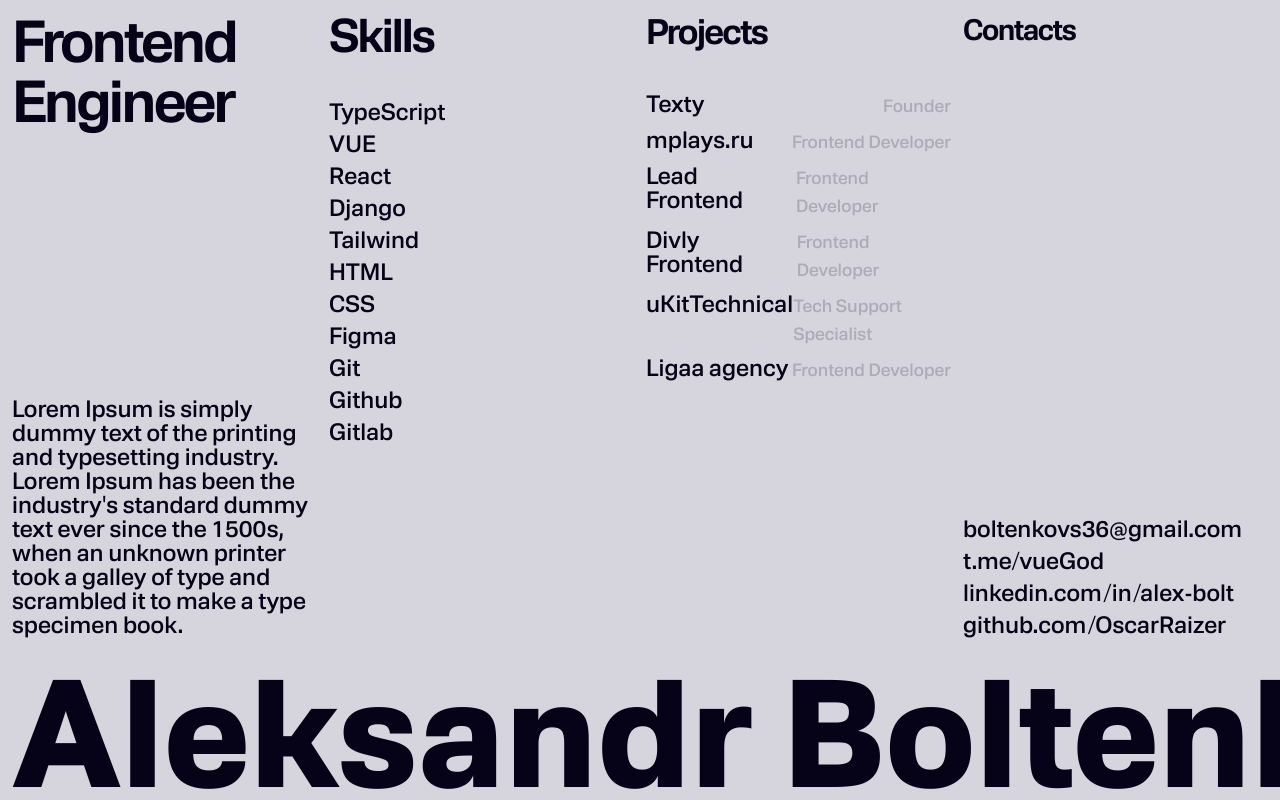
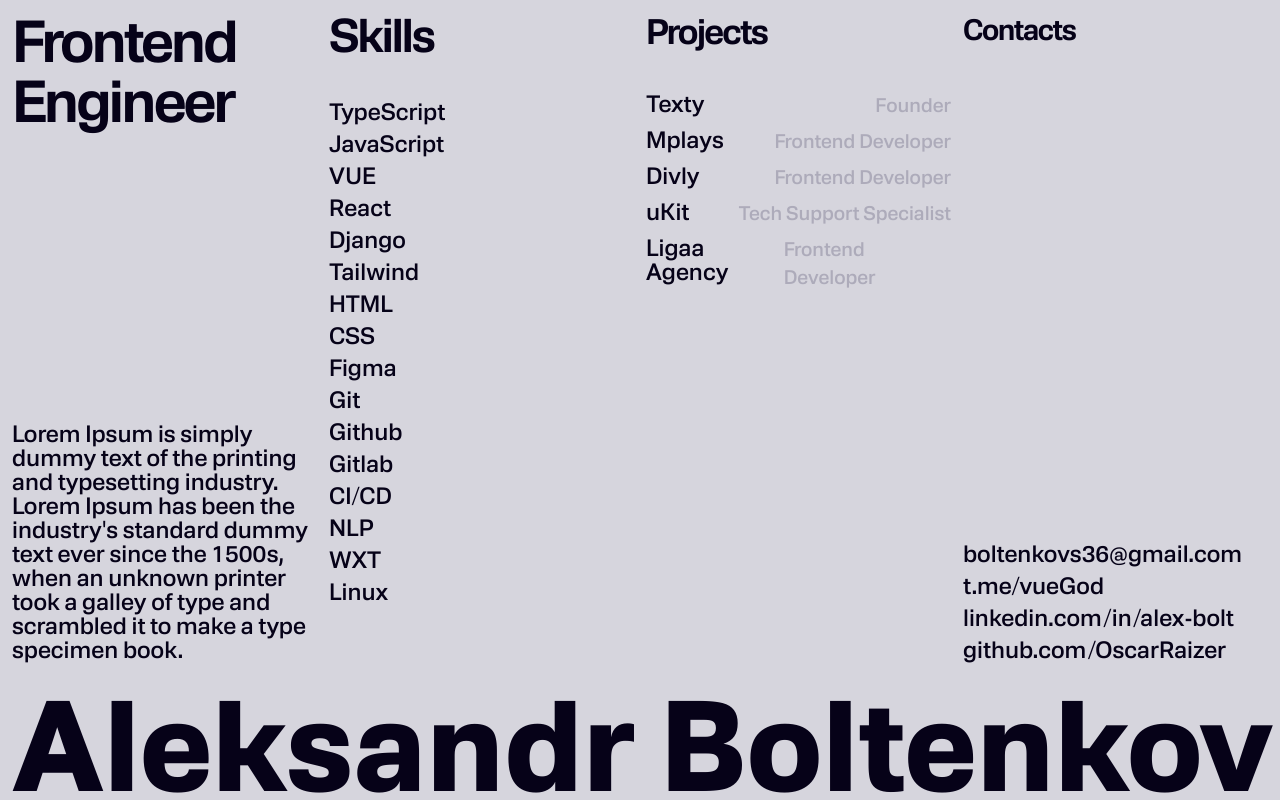
Before and after one commit to OscarRaizer/AlexBolt.dev, a Vue app: page / in a window 1280 px wide. Built offline with nearby package versions, Linux system fonts and the light colour scheme; the HTML template or start-up script is replaced by a standard one.

Commit message:
feat: highlight skills based on selected projects

```diff
--- a/src/components/ProjectsSection.vue
+++ b/src/components/ProjectsSection.vue
@@ -2,16 +2,32 @@
 import { useGlobalStore } from '@/stores/GlobalStore'
 
 const store = useGlobalStore()
+const projects = store.projects
 
-const projects = store.projects
+const setHighlightedSkills = (skills: string[]) => {
+  store.setHighlightedSkills(skills)
+}
+
+const resetHighlightedSkills = () => {
+  store.resetHighlightedSkills()
+}
 </script>
+
 <template>
   <div>
     <h2 class="text-4xl tracking-tighter mb-10">Projects</h2>
     <ul class="flex flex-col gap-2 font-medium text-2xl leading-6">
-      <li v-for="project in projects" :key="project.name" class="flex justify-between">
-        <span>{{ project.name }}</span>
-        <span class="text-lg text-[#adabba]">{{ project.role }}</span>
+      <li
+        v-for="project in projects"
+        :key="project.name"
+        class="group hover:bg-[#060218] hover:text-[#d6d5dd]"
+        @mouseenter="setHighlightedSkills(project.skills)"
+        @mouseleave="resetHighlightedSkills"
+      >
+        <a class="flex justify-between" target="_blank" :href="project.link"
+          ><span class="text-[#060218] group-hover:text-[#e4e3e8]">{{ project.name }}</span
+          ><span class="text-[#adabba] text-xl">{{ project.role }}</span></a
+        >
       </li>
     </ul>
   </div>
--- a/src/components/SkillsSection.vue
+++ b/src/components/SkillsSection.vue
@@ -1,16 +1,29 @@
 <script setup lang="ts">
 import { useGlobalStore } from '@/stores/GlobalStore'
+import { computed } from 'vue'
+const store = useGlobalStore()
+const skills = store.skills
 
-const store = useGlobalStore()
+const skillStyles = computed(() => {
+  const isHighlightedEmpty = store.highlightedSkills.length === 0
+  return skills.map((skill) => ({
+    skill,
+    color:
+      isHighlightedEmpty || store.highlightedSkills.includes(skill)
+        ? '#060218' // black
+        : '#adabba', // gray
+  }))
+})
+</script>
 
-const skills = store.skills
-</script>
 <template>
   <div>
     <h2 class="text-5xl tracking-tighter mb-10">Skills</h2>
     <ul class="flex flex-col gap-2 font-medium text-2xl leading-6">
-      <li v-for="skill in skills" :key="skill">
-        <span>{{ skill }}</span>
+      <li v-for="{ skill, color } in skillStyles" :key="skill">
+        <span :style="{ color }">
+          {{ skill }}
+        </span>
       </li>
     </ul>
   </div>
--- a/src/components/TheFooter.vue
+++ b/src/components/TheFooter.vue
@@ -1,6 +1,12 @@
 <script setup lang="ts"></script>
 <template>
-  <section class="mt-auto w-max">
-    <h1 class="text-nowrap font-bold text-[155px]">Aleksandr Boltenkov</h1>
+  <section class="mt-auto w-full">
+    <h1 class="text-nowrap font-bold font-size">Aleksandr Boltenkov</h1>
   </section>
 </template>
+
+<style>
+.font-size {
+  font-size: clamp(2rem, -0.05rem + 10.25vw, 12.25rem);
+}
+</style>
--- a/src/stores/GlobalStore.ts
+++ b/src/stores/GlobalStore.ts
@@ -1,8 +1,10 @@
 import { defineStore } from 'pinia'
+import { ref } from 'vue'
 
-export const useGlobalStore = defineStore('counter', () => {
+export const useGlobalStore = defineStore('global', () => {
   const skills = [
     'TypeScript',
+    'JavaScript',
     'VUE',
     'React',
     'Django',
@@ -13,15 +15,48 @@
     'Git',
     'Github',
     'Gitlab',
+    'CI/CD',
+    'NLP',
+    'WXT',
+    'Linux',
   ]
 
   const projects = [
-    { name: 'Texty', role: 'Founder' },
-    { name: 'mplays.ru', role: 'Frontend Developer' },
-    { name: 'Lead Frontend', role: 'Frontend Developer' },
-    { name: 'Divly Frontend', role: 'Frontend Developer' },
-    { name: 'uKitTechnical', role: 'Tech Support Specialist' },
-    { name: 'Ligaa agency', role: 'Frontend Developer' },
+    {
+      name: 'Texty',
+      role: 'Founder',
+      skills: ['TypeScript', 'VUE', 'WXT', 'NLP', 'HTML', 'CSS', 'Git', 'Github'],
+    },
+    {
+      name: 'Mplays',
+      link: 'https://mplays.ru',
+      role: 'Frontend Developer',
+      skills: [
+        'React',
+        'VUE',
+        'CSS',
+        'Tailwind',
+        'HTML',
+        'TypeScript',
+        'Gitlab',
+        'Git',
+        'CSS',
+        'Django',
+        'Figma',
+        'CI/CD',
+      ],
+    },
+    {
+      name: 'Divly',
+      role: 'Frontend Developer',
+      skills: ['VUE', 'JavaScript', 'HTML', 'CSS', 'Figma'],
+    },
+    { name: 'uKit', role: 'Tech Support Specialist', skills: ['Git', 'HTML', 'CSS', 'JavaScript'] },
+    {
+      name: 'Ligaa Agency',
+      role: 'Frontend Developer',
+      skills: ['Figma', 'Git', 'Github', 'CSS', 'JavaScript', 'HTML'],
+    },
   ]
 
   const contacts = [
@@ -31,5 +66,25 @@
     { name: 'github.com/OscarRaizer', link: 'https://github.com/OscarRaizer' },
   ]
 
-  return { skills, projects, contacts }
+  // Хранение выделенных скиллов
+  const highlightedSkills = ref<string[]>([])
+
+  // Установить выделенные скиллы при наведении на проект
+  const setHighlightedSkills = (skills: string[]) => {
+    highlightedSkills.value = skills
+  }
+
+  // Сбросить выделенные скиллы при уходе с проекта
+  const resetHighlightedSkills = () => {
+    highlightedSkills.value = []
+  }
+
+  return {
+    skills,
+    projects,
+    contacts,
+    highlightedSkills,
+    setHighlightedSkills,
+    resetHighlightedSkills,
+  }
 })
```
